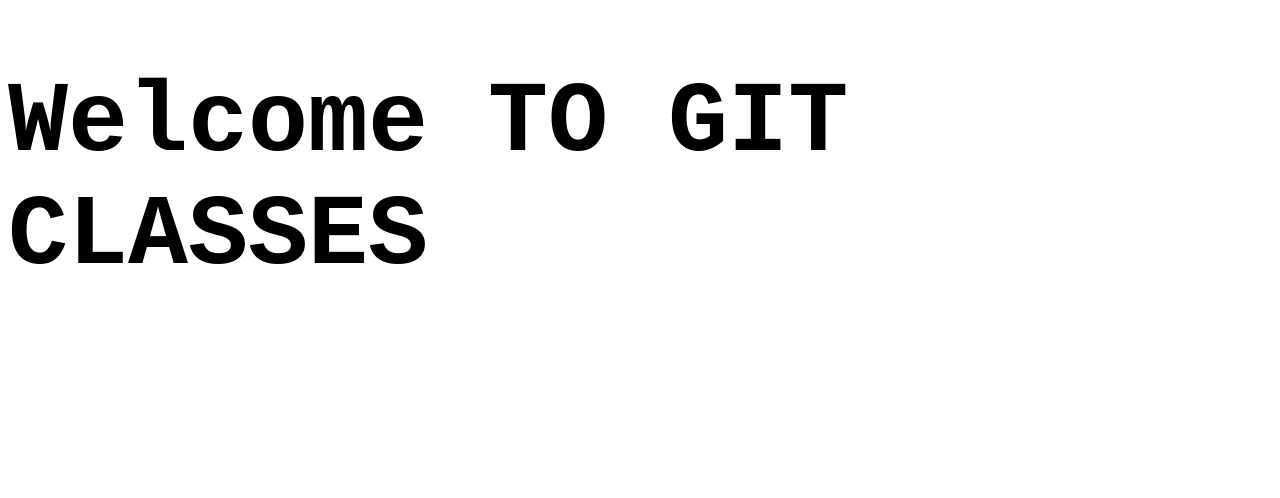
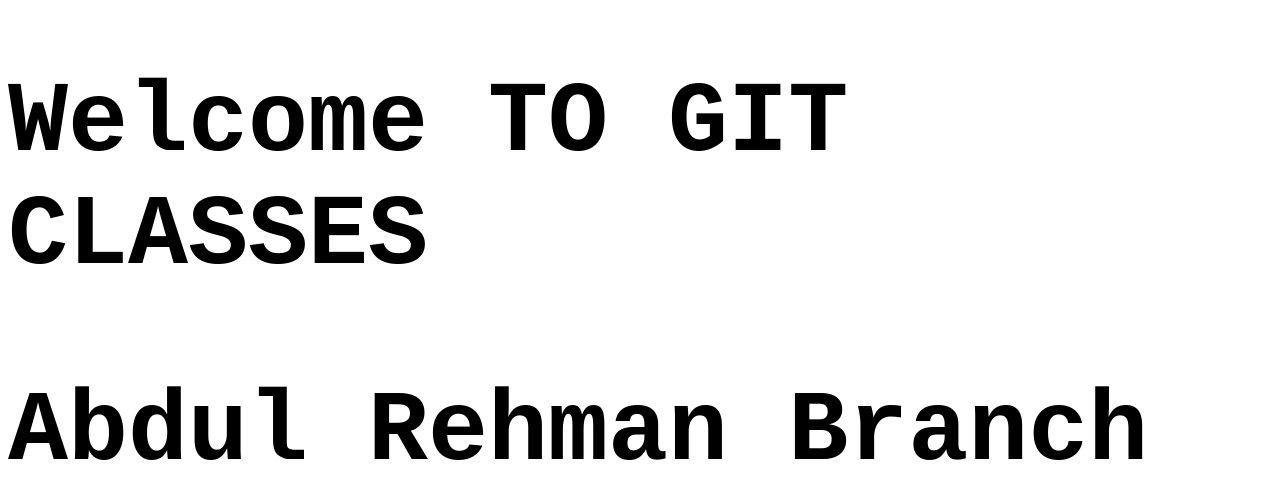
Before and after one commit to mshahbaz-ahmedz/NewGitClasses, a plain HTML site: page index.html in a window 1280 px wide. Drawn offline with Linux system fonts and the light colour scheme.

Commit message:
Changes in All Files

```diff
--- a/index.html
+++ b/index.html
@@ -10,5 +10,6 @@
 <body>
 
     <h1>Welcome TO GIT CLASSES</h1>
+    <h2>Abdul Rehman Branch</h2>
 </body>
 </html>
--- a/main.js
+++ b/main.js
@@ -1 +1,2 @@
 alert('Welcome')
+alert('Abdul Rehman')
--- a/style.css
+++ b/style.css
@@ -3,3 +3,8 @@ h1
     font-family: 'Courier New', Courier, monospace;
     font-size: 100px;
 }
+h2
+{
+    font-family: 'Courier New', Courier, monospace;
+    font-size: 100px;
+}
```
